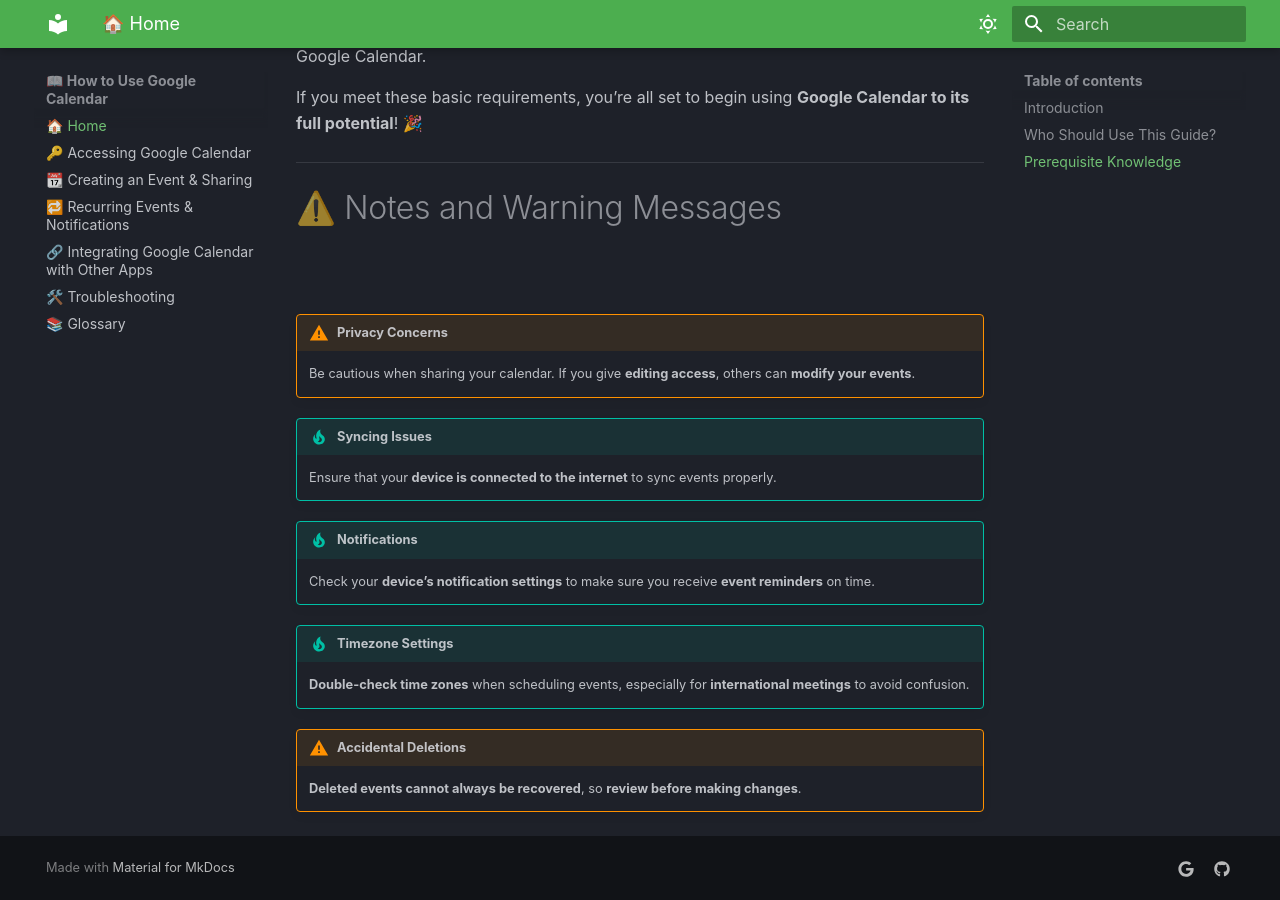
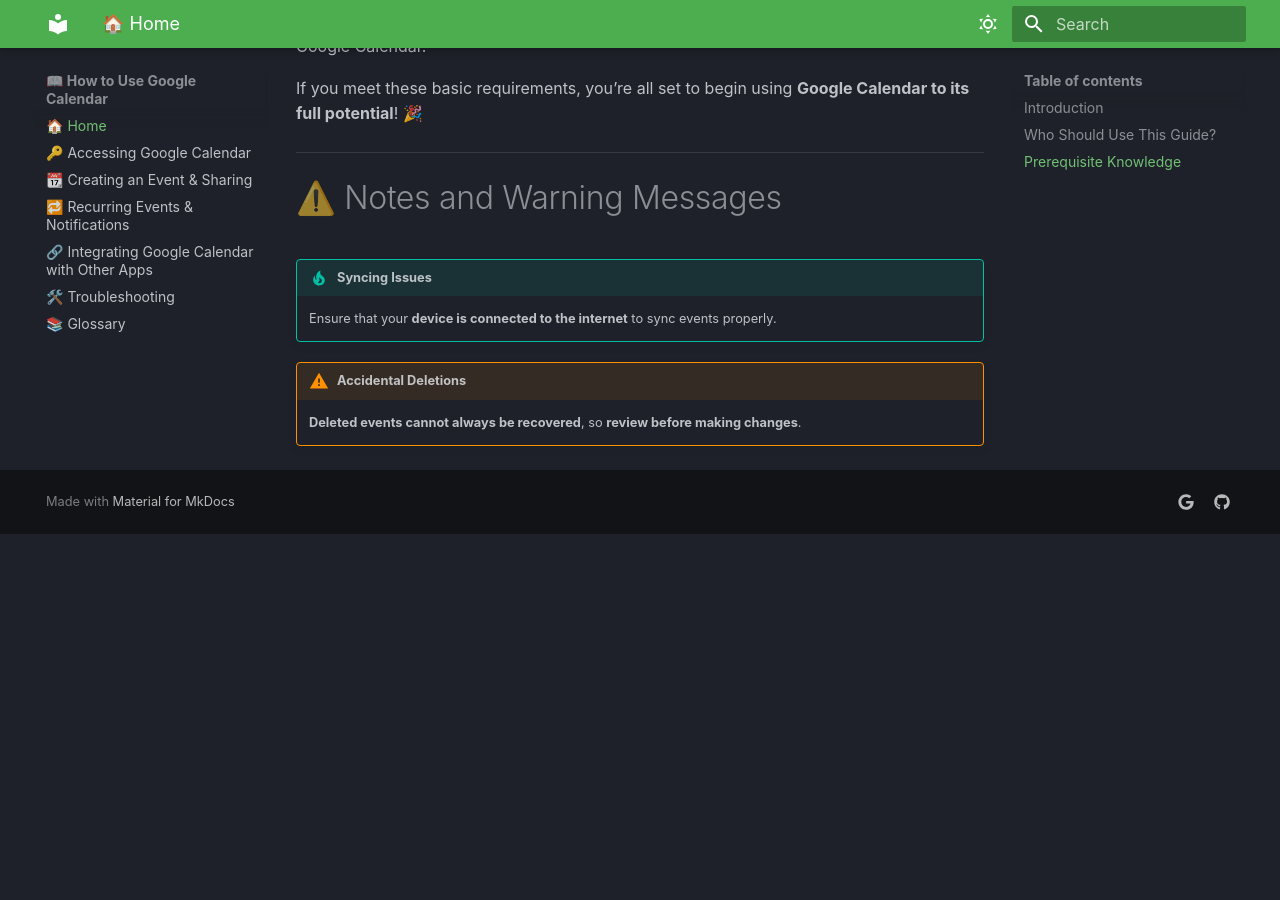
Before and after one commit to mobina-soltani/google-calendar-documentation, an MkDocs documentation site: the page built from docs/index.md, in a window 1280 px wide and 900 px high, scrolled down 1227 px. Built offline with MkDocs 1.6.1 and Material for MkDocs 9.7.7, drawn with Linux system fonts in a browser that asks for light colours; after the commit the page ends 1761 px from its top, so only the background shows below that; some of the changed text lies outside the part shown.

Commit message:
Add all changhes

```diff
--- a/docs/index.md
+++ b/docs/index.md
@@ -2,7 +2,7 @@
 
 ## Introduction
 
-Welcome! This documentation is designed to **guide you through setting up and using Google Calendar** with ease. Whether you're a complete beginner or looking to enhance your scheduling skills, this guide offers a **step-by-step walkthrough** to help you navigate the platform effortlessly.
+Welcome! This documentation is designed to **guide you through setting up and using <a href="https://calendar.google.com/" target="_blank">Google Calendar</a>** with ease. Whether you're a complete beginner or looking to enhance your scheduling skills, this guide offers a **step-by-step walkthrough** to help you navigate the platform effortlessly.
 
 With **Google Calendar**, you can:
 ✅ **Create and manage events** to stay on top of your schedule.
@@ -19,6 +19,7 @@
 
 This documentation is intended for the following users:
 <br>
+
 **Beginners & Intermediate Users** – If you're new to Google Calendar or have only used it casually, this guide will help you master its features.
 **Students** – Manage your academic life by **scheduling classes, assignment deadlines, and exam dates**.
 **Professionals** – Organize your **meetings, work deadlines, and collaborative projects** more efficiently.
@@ -42,19 +43,8 @@
 ---
 
 # ⚠️ Notes and Warning Messages
-<br>
-
-!!! warning "Privacy Concerns"
-    Be cautious when sharing your calendar. If you give **editing access**, others can **modify your events**.
-
 !!! tip "Syncing Issues"
     Ensure that your **device is connected to the internet** to sync events properly.
 
-!!! tip "Notifications"
-    Check your **device’s notification settings** to make sure you receive **event reminders** on time.
-
-!!! tip "Timezone Settings"
-    **Double-check time zones** when scheduling events, especially for **international meetings** to avoid confusion.
-
 !!! warning "Accidental Deletions"
     **Deleted events cannot always be recovered**, so **review before making changes**.
```
Also changed, not shown: docs/Accessing.md (+0 -1 lines).
